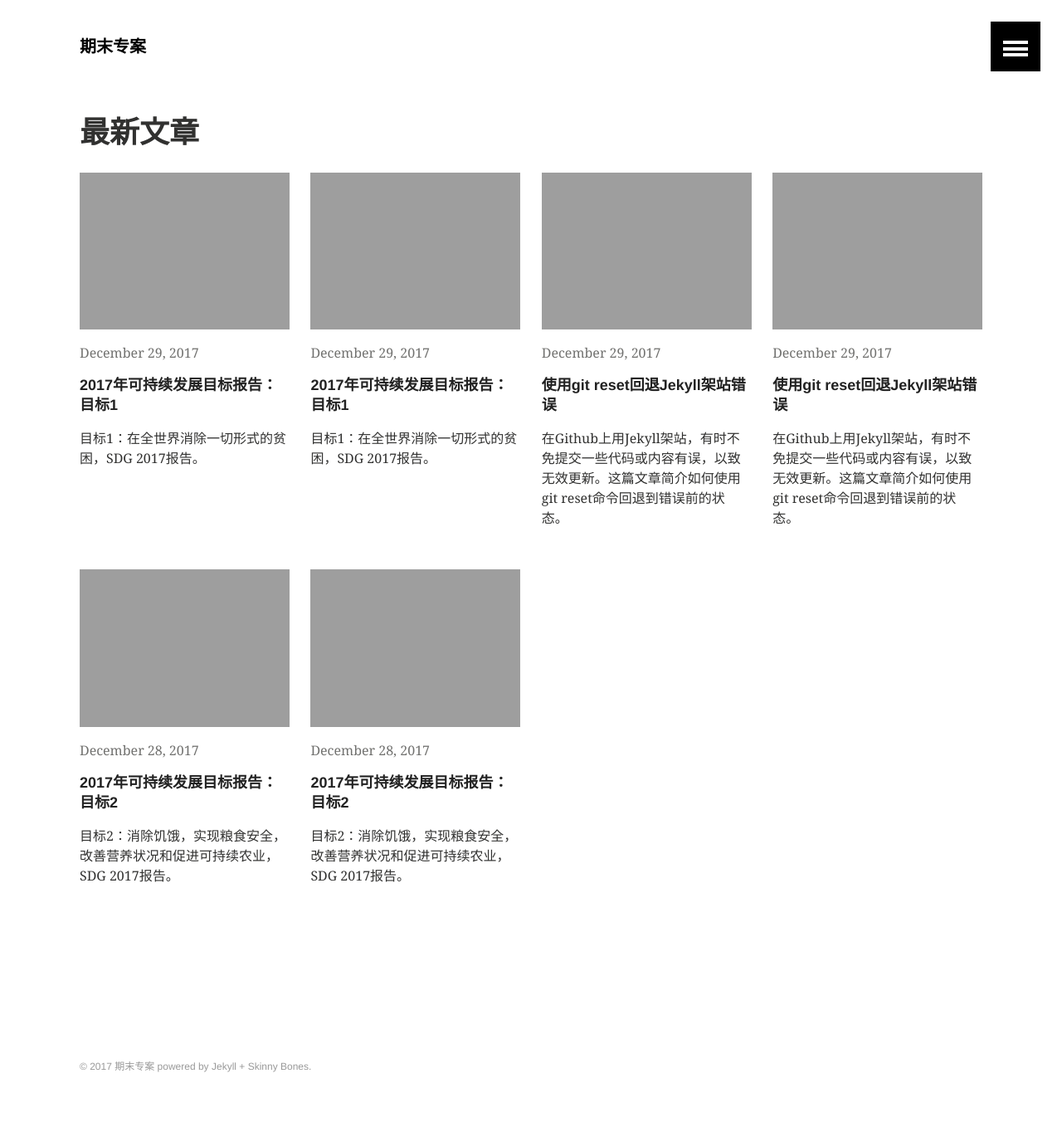
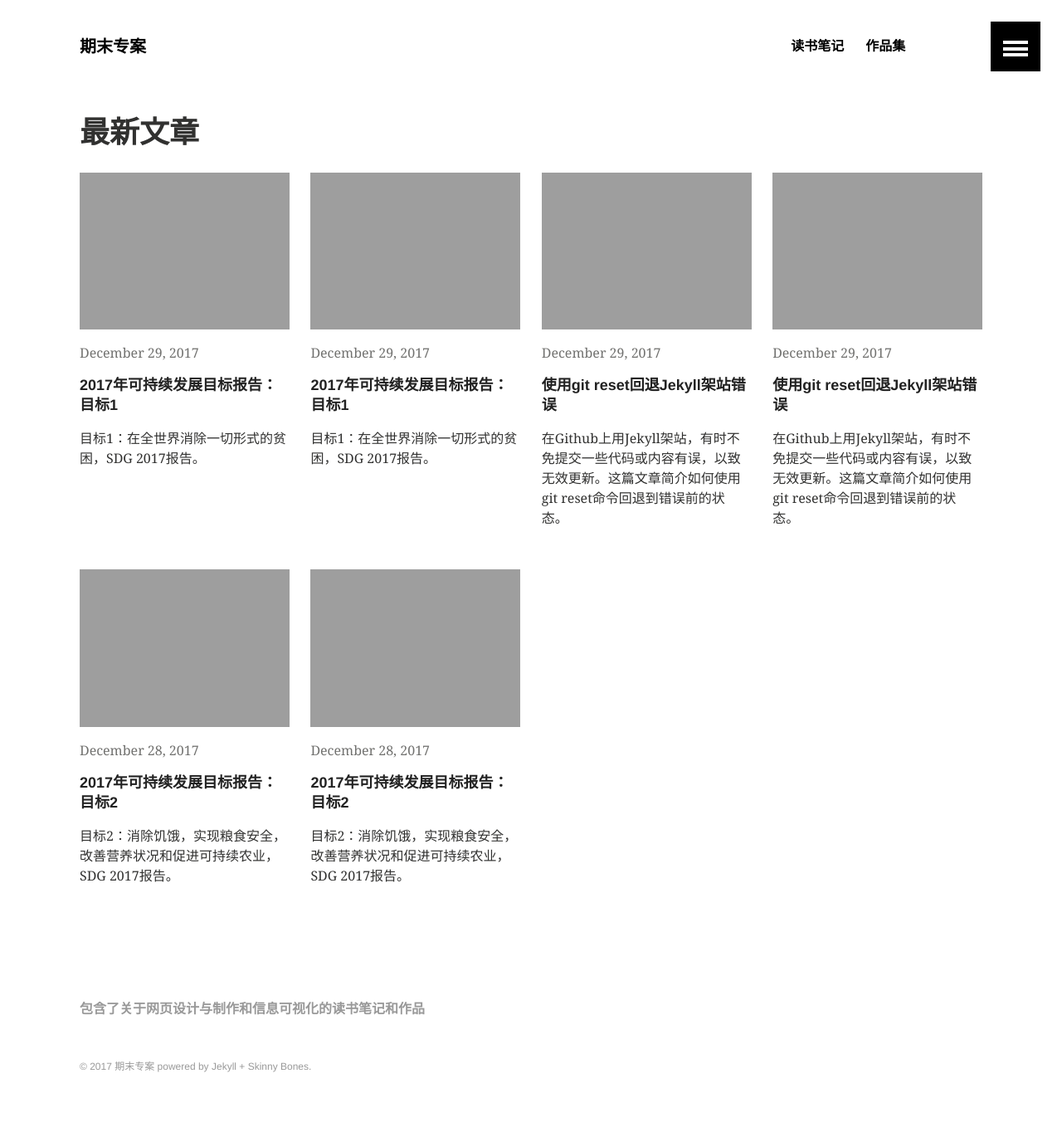
Before and after one commit to YouYou-Chen/YouYou-Chen.github.io, a Jekyll site: the page built from index.md, in a window 1280 px wide. Shown: the whole page at 83% size. Built offline with Jekyll 4.4.1, drawn with Linux system fonts in a browser that asks for light colours.

Commit message:
加上目录菜单

```diff
--- a/_data/footer.yml
+++ b/_data/footer.yml
@@ -1,4 +1,4 @@
 # Footer navigation links
 
-- title:
-  url:
+- title: 包含了关于网页设计与制作和信息可视化的读书笔记和作品
+  url: https://youyou-chen.github.io/
--- a/_data/messages.yml
+++ b/_data/messages.yml
@@ -49,4 +49,4 @@ locales:
       updated: "更新日期"
       share: "分享"
     zh_CH:
-      <<: *DEFAULT_DE   # use German translation for de_DE
+      <<: *DEFAULT_ZH   # use German translation for de_DE
--- a/_data/navigation.yml
+++ b/_data/navigation.yml
@@ -1,6 +1,11 @@
 # Site navigation links
 
-- title:
-  url:
-  excerpt:
+- title: 读书笔记
+  url: /Student/
+  excerpt: "含网页设计与制作和信息可视化的读书笔记"
   image:
+
+- title: 作品集
+  url: /Student/
+  excerpt: "含网页设计与制作和信息可视化的作品"
+  image:
```
